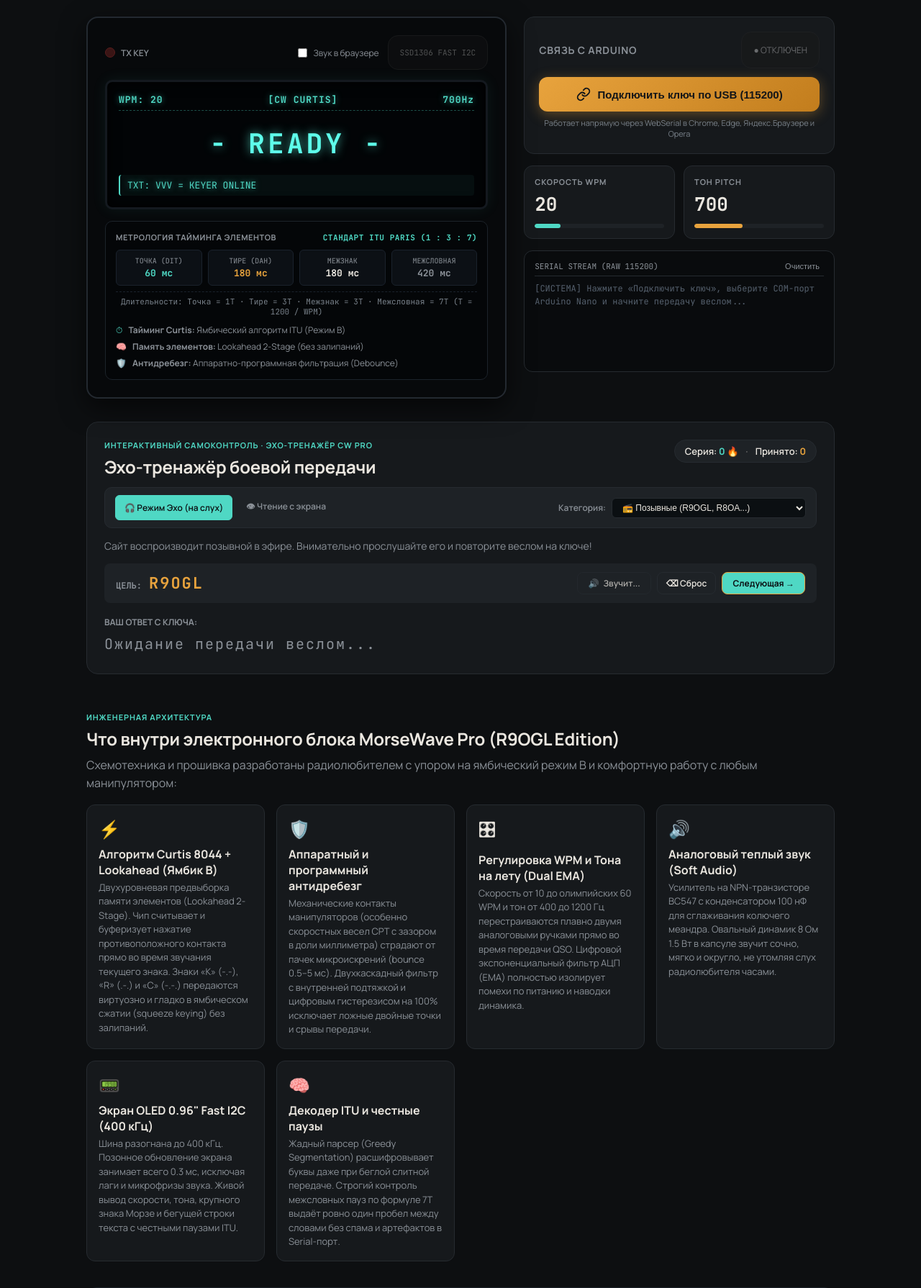
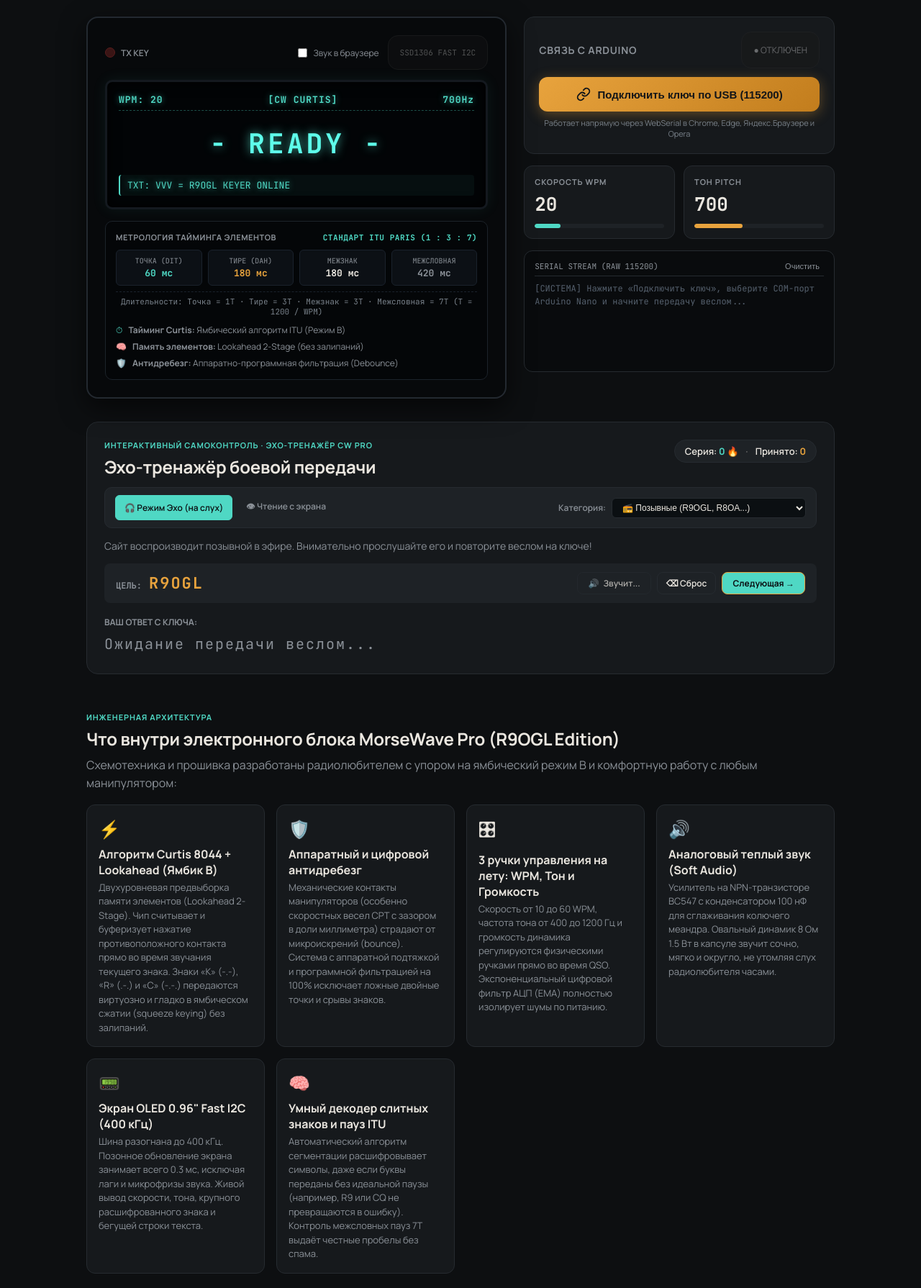
Before and after one commit to loloka/morsewave, a PHP site: page /keyer.php in a window 1280 px wide. Shown: the part 468-2258 px from the top of the page at 72% size. Run offline with PHP 8.4, Linux system fonts and the light colour scheme; data comes from the database, SQL or seed files in the repository.

Commit message:
Restore R9OGL in OLED ticker and firmware intro, refine MX-K2 comparison table and spec descriptions

```diff
--- a/keyer.php
+++ b/keyer.php
@@ -68,7 +68,7 @@ include __DIR__ . '/includes/header.php';
             </div>
 
             <div class="oled-footer-ticker" id="oled-ticker-text">
-                TXT: VVV = KEYER ONLINE
+                TXT: VVV = R9OGL KEYER ONLINE
             </div>
         </div>
 
@@ -261,17 +261,17 @@ include __DIR__ . '/includes/header.php';
 
         <div class="spec-item">
             <div class="spec-item-icon">🛡️</div>
-            <div class="spec-item-title">Аппаратный и программный антидребезг</div>
+            <div class="spec-item-title">Аппаратный и цифровой антидребезг</div>
             <div class="spec-item-desc">
-                Механические контакты манипуляторов (особенно скоростных весел СРТ с зазором в доли миллиметра) страдают от пачек микроискрений (bounce 0.5–5 мс). Двухкаскадный фильтр с внутренней подтяжкой и цифровым гистерезисом на 100% исключает ложные двойные точки и срывы передачи.
+                Механические контакты манипуляторов (особенно скоростных весел СРТ с зазором в доли миллиметра) страдают от микроискрений (bounce). Система с аппаратной подтяжкой и программной фильтрацией на 100% исключает ложные двойные точки и срывы знаков.
             </div>
         </div>
 
         <div class="spec-item">
             <div class="spec-item-icon">🎛</div>
-            <div class="spec-item-title">Регулировка WPM и Тона на лету (Dual EMA)</div>
+            <div class="spec-item-title">3 ручки управления на лету: WPM, Тон и Громкость</div>
             <div class="spec-item-desc">
-                Скорость от 10 до олимпийских 60 WPM и тон от 400 до 1200 Гц перестраиваются плавно двумя аналоговыми ручками прямо во время передачи QSO. Цифровой экспоненциальный фильтр АЦП (EMA) полностью изолирует помехи по питанию и наводки динамика.
+                Скорость от 10 до 60 WPM, частота тона от 400 до 1200 Гц и громкость динамика регулируются физическими ручками прямо во время QSO. Экспоненциальный цифровой фильтр АЦП (EMA) полностью изолирует шумы по питанию.
             </div>
         </div>
 
@@ -287,15 +287,15 @@ include __DIR__ . '/includes/header.php';
             <div class="spec-item-icon">📟</div>
             <div class="spec-item-title">Экран OLED 0.96" Fast I2C (400 кГц)</div>
             <div class="spec-item-desc">
-                Шина разогнана до 400 кГц. Позонное обновление экрана занимает всего 0.3 мс, исключая лаги и микрофризы звука. Живой вывод скорости, тона, крупного знака Морзе и бегущей строки текста с честными паузами ITU.
+                Шина разогнана до 400 кГц. Позонное обновление экрана занимает всего 0.3 мс, исключая лаги и микрофризы звука. Живой вывод скорости, тона, крупного расшифрованного знака и бегущей строки текста.
             </div>
         </div>
 
         <div class="spec-item">
             <div class="spec-item-icon">🧠</div>
-            <div class="spec-item-title">Декодер ITU и честные паузы</div>
+            <div class="spec-item-title">Умный декодер слитных знаков и пауз ITU</div>
             <div class="spec-item-desc">
-                Жадный парсер (Greedy Segmentation) расшифровывает буквы даже при беглой слитной передаче. Строгий контроль межсловных пауз по формуле 7T выдаёт ровно один пробел между словами без спама и артефактов в Serial-порт.
+                Автоматический алгоритм сегментации расшифровывает символы, даже если буквы переданы без идеальной паузы (например, R9 или CQ не превращаются в ошибку). Контроль межсловных пауз 7T выдаёт честные пробелы без спама.
             </div>
         </div>
     </div>
@@ -329,17 +329,17 @@ include __DIR__ . '/includes/header.php';
                     <tr style="border-bottom:1px solid #141a21;">
                         <td style="padding:12px; font-weight:600; color:var(--text);">Связь с ПК и браузером</td>
                         <td style="padding:12px; color:var(--text-muted);"><span style="color:#ef4444;">✕</span> Нет (только автономный манипулятор трансивера)</td>
-                        <td style="padding:12px; color:#4fd8c4; font-weight:600;"><span style="color:#10b981;">✓</span> Прямой WebSerial по USB (эхо-тренажёр в браузере, терминал, логгеры)</td>
+                        <td style="padding:12px; color:#4fd8c4; font-weight:600;"><span style="color:#10b981;">✓</span> <b>Прямой WebSerial по USB</b> (наш современный тренажёр в браузере, терминал, логгеры, возможность поддержки протокола Winkeyer для логгеров типа N1MM)</td>
                     </tr>
                     <tr style="border-bottom:1px solid #141a21;">
                         <td style="padding:12px; font-weight:600; color:var(--text);">Экран и визуализация</td>
                         <td style="padding:12px; color:var(--text-muted);"><span style="color:#ef4444;">✕</span> Нет экрана (настройка вслепую писком через звуковое меню)</td>
-                        <td style="padding:12px; color:var(--text);"><span style="color:#10b981;">✓</span> <b>OLED 0.96" (400 кГц)</b>: живой WPM, тон, большой знак Морзе и бегущая строка</td>
+                        <td style="padding:12px; color:var(--text);"><span style="color:#10b981;">✓</span> <b>OLED 0.96" (400 кГц)</b>: живой WPM, тон, большой расшифрованный введённый символ и бегущая строка с введённым текстом</td>
                     </tr>
                     <tr style="border-bottom:1px solid #141a21;">
-                        <td style="padding:12px; font-weight:600; color:var(--text);">Регулировка скорости и тона</td>
+                        <td style="padding:12px; font-weight:600; color:var(--text);">Регулировка скорости, тона и громкости</td>
                         <td style="padding:12px; color:var(--text-muted);"><span style="color:#f59e0b;">△</span> Только кнопками или через сервисное меню</td>
-                        <td style="padding:12px; color:var(--text);"><span style="color:#10b981;">✓</span> <b>2 аналоговые ручки</b>: мгновенная плавная смена WPM и тона прямо во время передачи</td>
+                        <td style="padding:12px; color:var(--text);"><span style="color:#10b981;">✓</span> <b>3 аналоговые ручки</b>: плавная регулировка WPM (скорость), тона и громкости прямо во время передачи</td>
                     </tr>
                     <tr style="border-bottom:1px solid #141a21;">
                         <td style="padding:12px; font-weight:600; color:var(--text);">Качество звука самоконтроля</td>
@@ -354,12 +354,12 @@ include __DIR__ . '/includes/header.php';
                     <tr style="border-bottom:1px solid #141a21;">
                         <td style="padding:12px; font-weight:600; color:var(--text);">Защита от дребезга контактов</td>
                         <td style="padding:12px; color:var(--text-muted);"><span style="color:#f59e0b;">△</span> Базовая, сбоит на скоростных веслах с узким зазором</td>
-                        <td style="padding:12px; color:var(--text);"><span style="color:#10b981;">✓</span> <b>Двухкаскадный антидребезг</b> (Pull-up + цифровой гистерезис в автомате состояний)</td>
+                        <td style="padding:12px; color:var(--text);"><span style="color:#10b981;">✓</span> <b>Аппаратный и цифровой антидребезг</b> (чистая передача без ложных точек даже на ультрамалых зазорах)</td>
                     </tr>
                     <tr style="border-bottom:1px solid #141a21;">
                         <td style="padding:12px; font-weight:600; color:var(--text);">Встроенный декодер Морзе</td>
                         <td style="padding:12px; color:var(--text-muted);"><span style="color:#ef4444;">✕</span> Отсутствует</td>
-                        <td style="padding:12px; color:var(--text);"><span style="color:#10b981;">✓</span> <b>Жадный декодер ITU</b> с авторазделением знаков и однократными пробелами 7T</td>
+                        <td style="padding:12px; color:var(--text);"><span style="color:#10b981;">✓</span> <b>Умный декодер ITU</b>: защита от склеек знаков и автоматические честные пробелы 7T</td>
                     </tr>
                     <tr>
                         <td style="padding:12px; font-weight:600; color:var(--text);">Открытость и калибровка</td>
```
Also changed, not shown: 1 other file.
